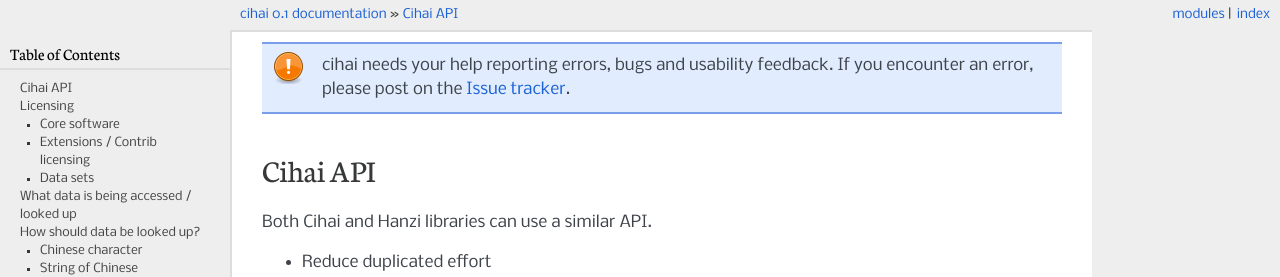
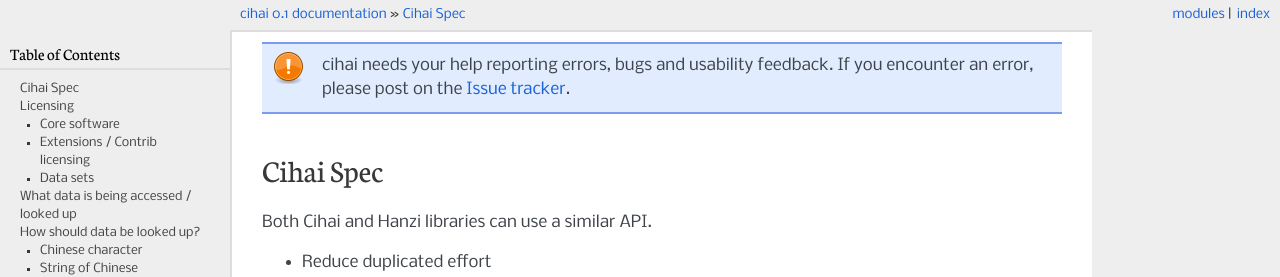
Before and after one commit to cihai/cihai, a Sphinx documentation site: the page built from doc/spec.rst, in a window 1280 px wide and 900 px high. Shown: the top 277 px of the window. Built offline with Sphinx 7.4.7, drawn with Linux system fonts in a browser that asks for light colours; some of the changed text lies outside the part shown.

Commit message:
Doc update.

```diff
--- a/doc/spec.rst
+++ b/doc/spec.rst
@@ -1,5 +1,5 @@
-Cihai API
----------
+Cihai Spec
+----------
 
 Both Cihai and Hanzi libraries can use a similar API.
 
```
Also changed, not shown: other parts of doc/spec.rst (+1 -1 lines).
